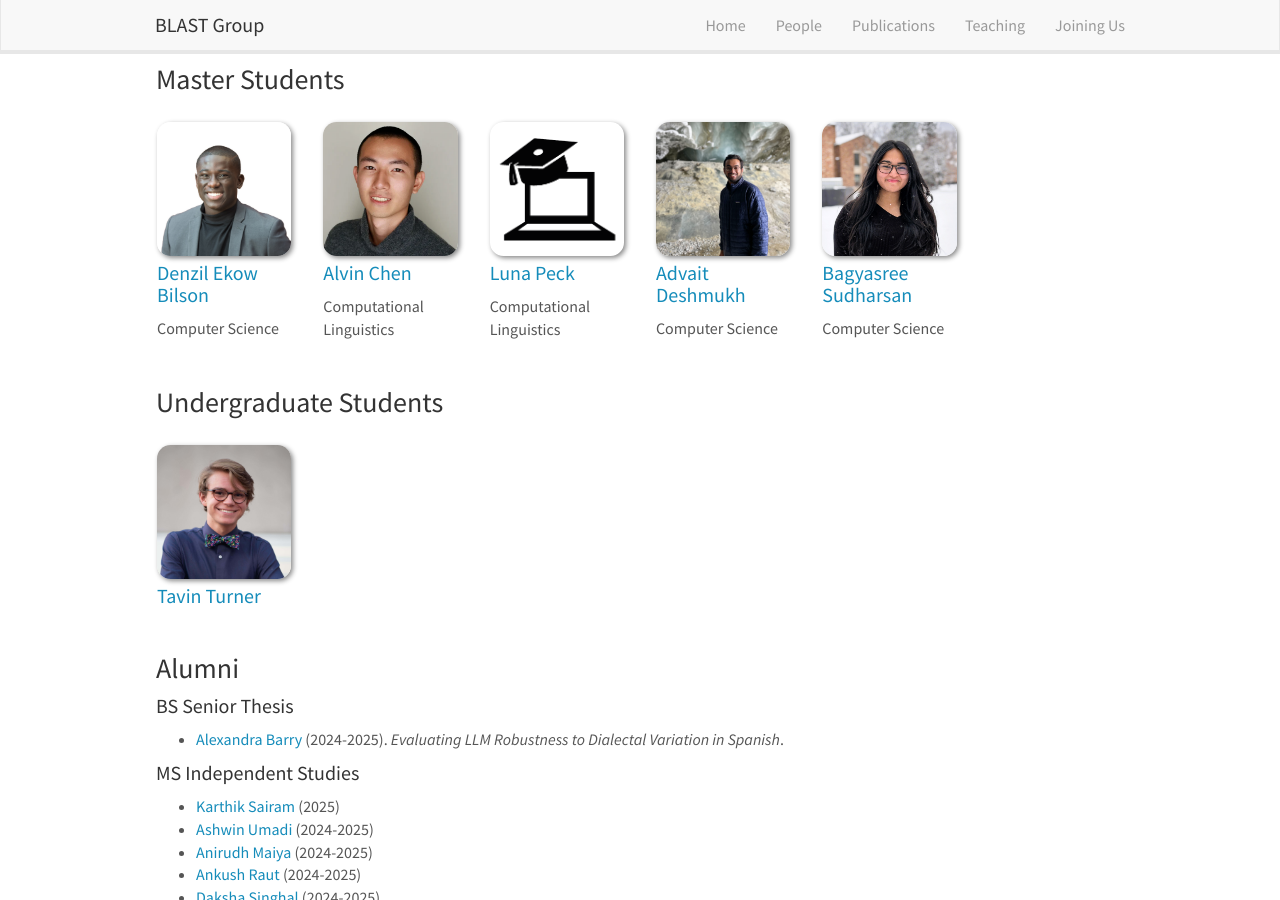
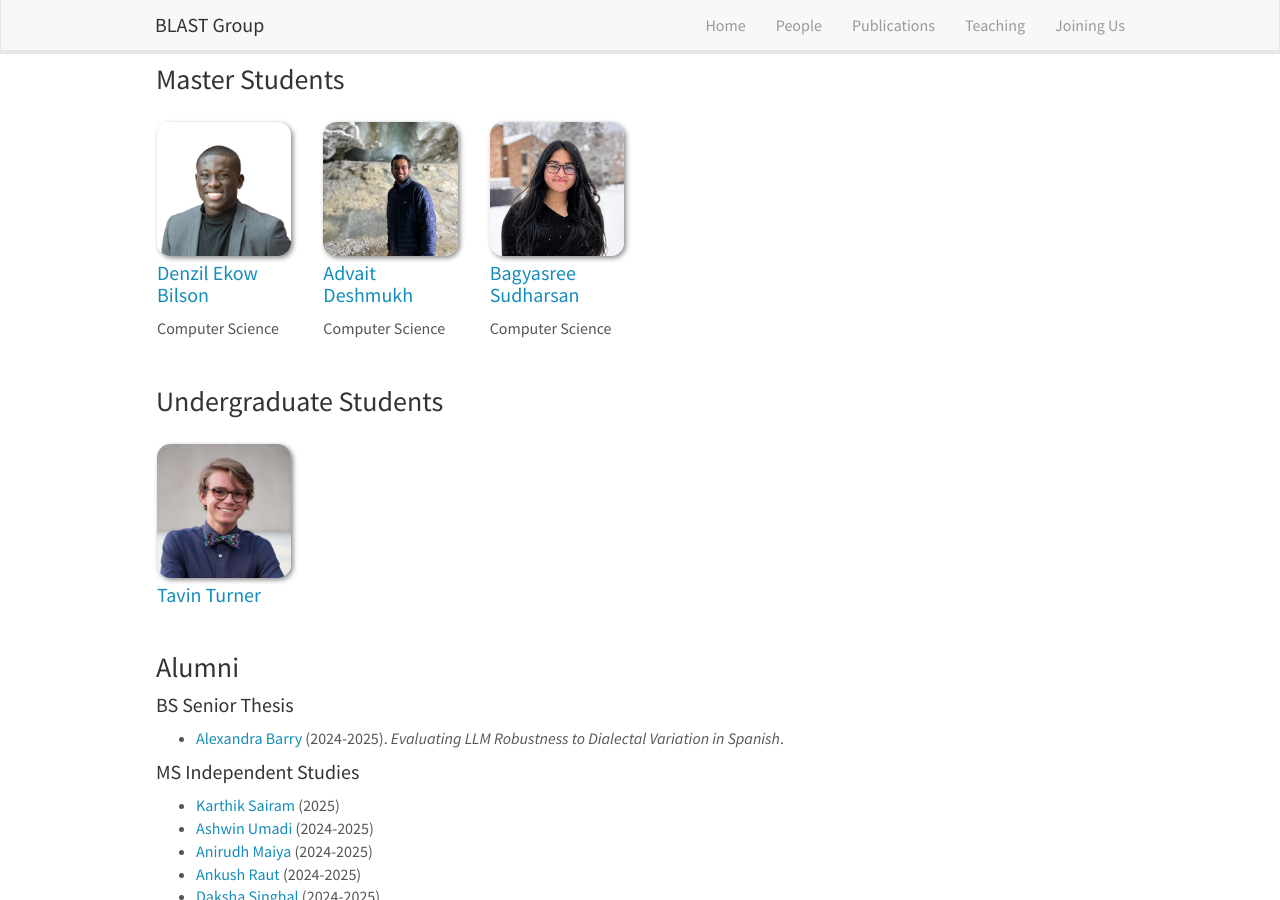
Before and after one commit to blast-cu/blast-cu.github.io, a Jekyll site: the page built from _pages/team.md, in a window 1280 px wide and 900 px high, scrolled down 890 px. Built offline with Jekyll 4.4.1, drawn with Linux system fonts in a browser that asks for light colours; nearby versions of some CDN libraries.

Commit message:
Update master.yml

```diff
--- a/_data/master.yml
+++ b/_data/master.yml
@@ -13,16 +13,6 @@
   homepage: https://www.linkedin.com/in/denzilbilson/
   info: Computer Science
 
-- name: Alvin Chen
-  photo: alvin.png
-  homepage: https://alvin-pc-chen.github.io/
-  info: Computational Linguistics
-
-- name: Luna Peck
-  photo: grad_student.png
-  homepage: https://github.com/lunaria-bee
-  info: Computational Linguistics
-
 - name: Advait Deshmukh
   photo: advait.jpg
   homepage: https://advaitdeshmukh.github.io/portfolio/
```
